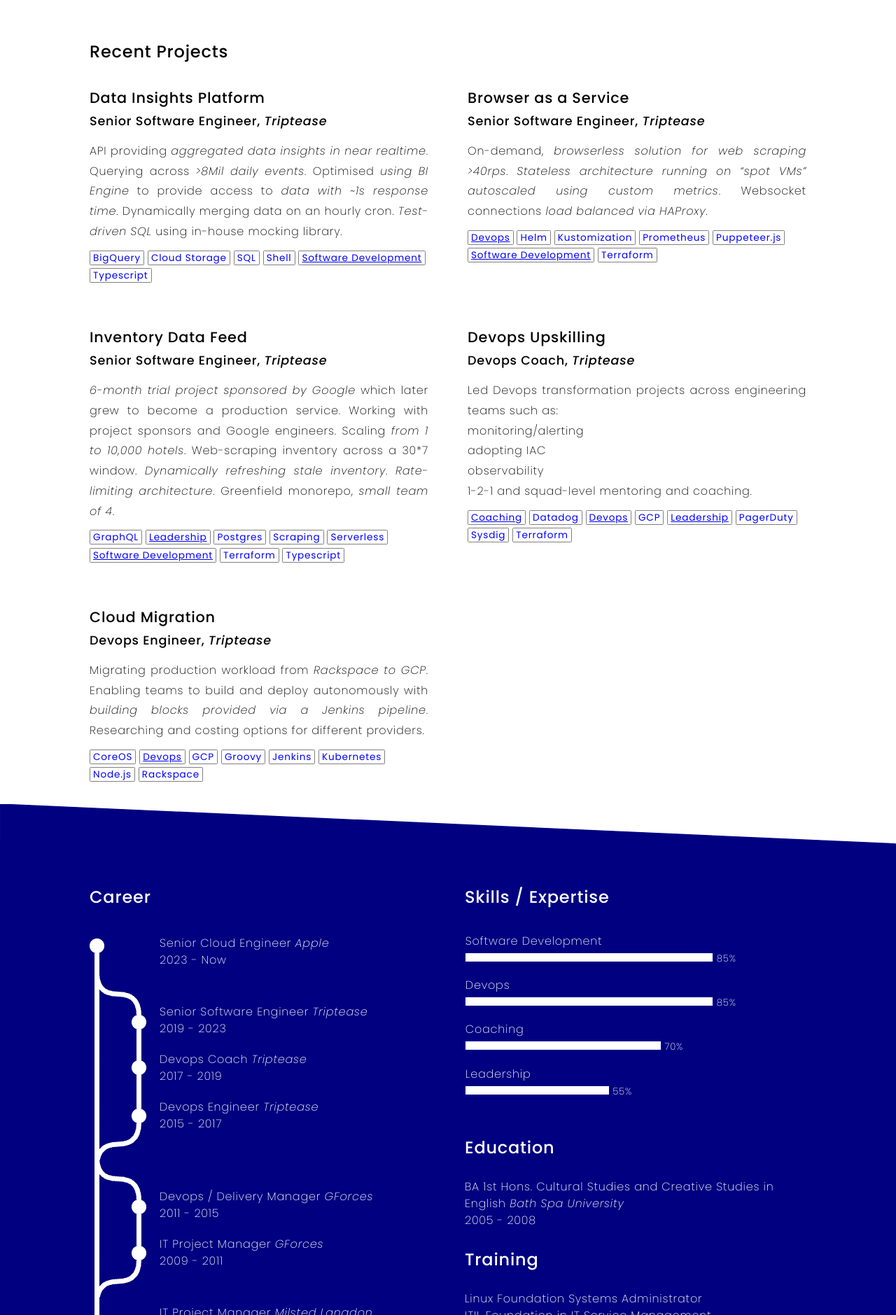
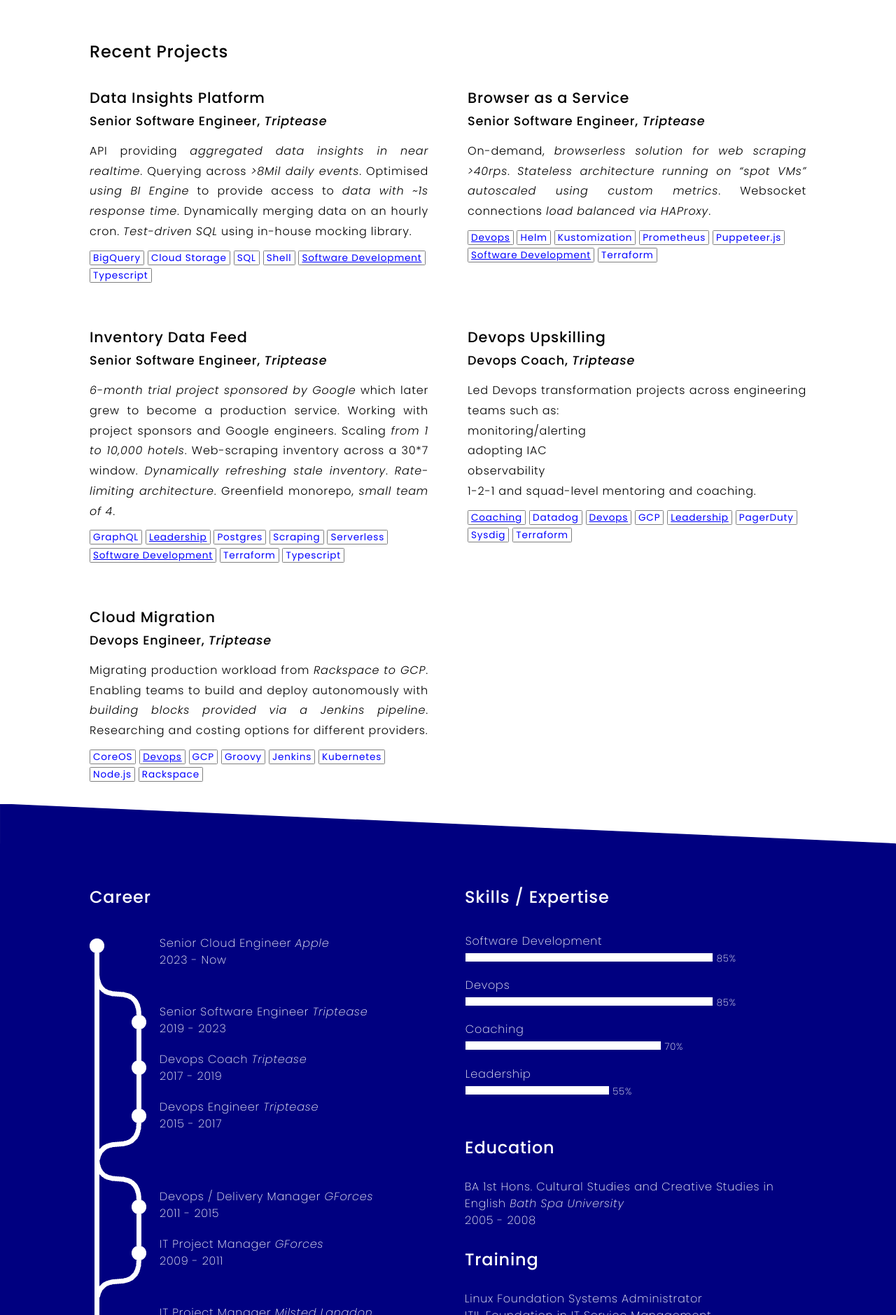
Before and after one commit to philwhiteuk/cv, a Jekyll site: the page built from pages/index.html, in a window 1280 px wide. Shown: the part 560-2439 px from the top of the page at 70% size. Built offline with Jekyll 4.4.1, drawn with Linux system fonts in a browser that asks for light colours.

Commit message:
feat: add font ligatures

```diff
--- a/_sass/theme/_base.scss
+++ b/_sass/theme/_base.scss
@@ -2,7 +2,8 @@
   font-family: $base_font_family;
   font-size: $base_font_size;
   font-style: normal;
-  font-weight: 200;
+  font-variant-ligatures: common-ligatures;
+  font-weight: 300;
   letter-spacing: $base_letter_spacing;
   line-height: $base_line_height;
 }
@@ -35,6 +36,8 @@
 %bg-primary {
   background-color: $base_primary_colour_100;
   color: $base_secondary_colour_100;
+
+  font-weight: 200;
 
   a, a:visited {
     color: $base_secondary_colour_100;
```
